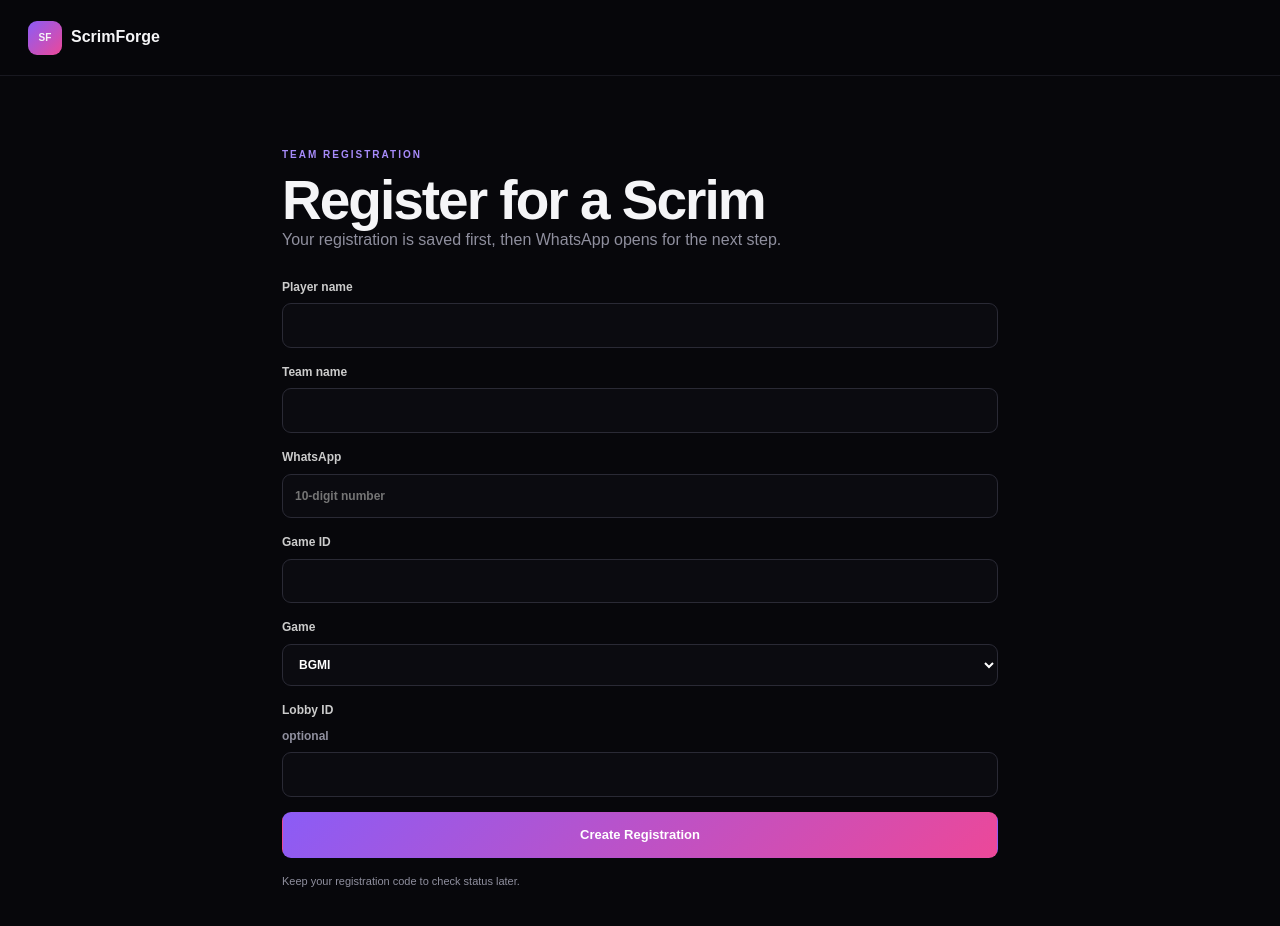
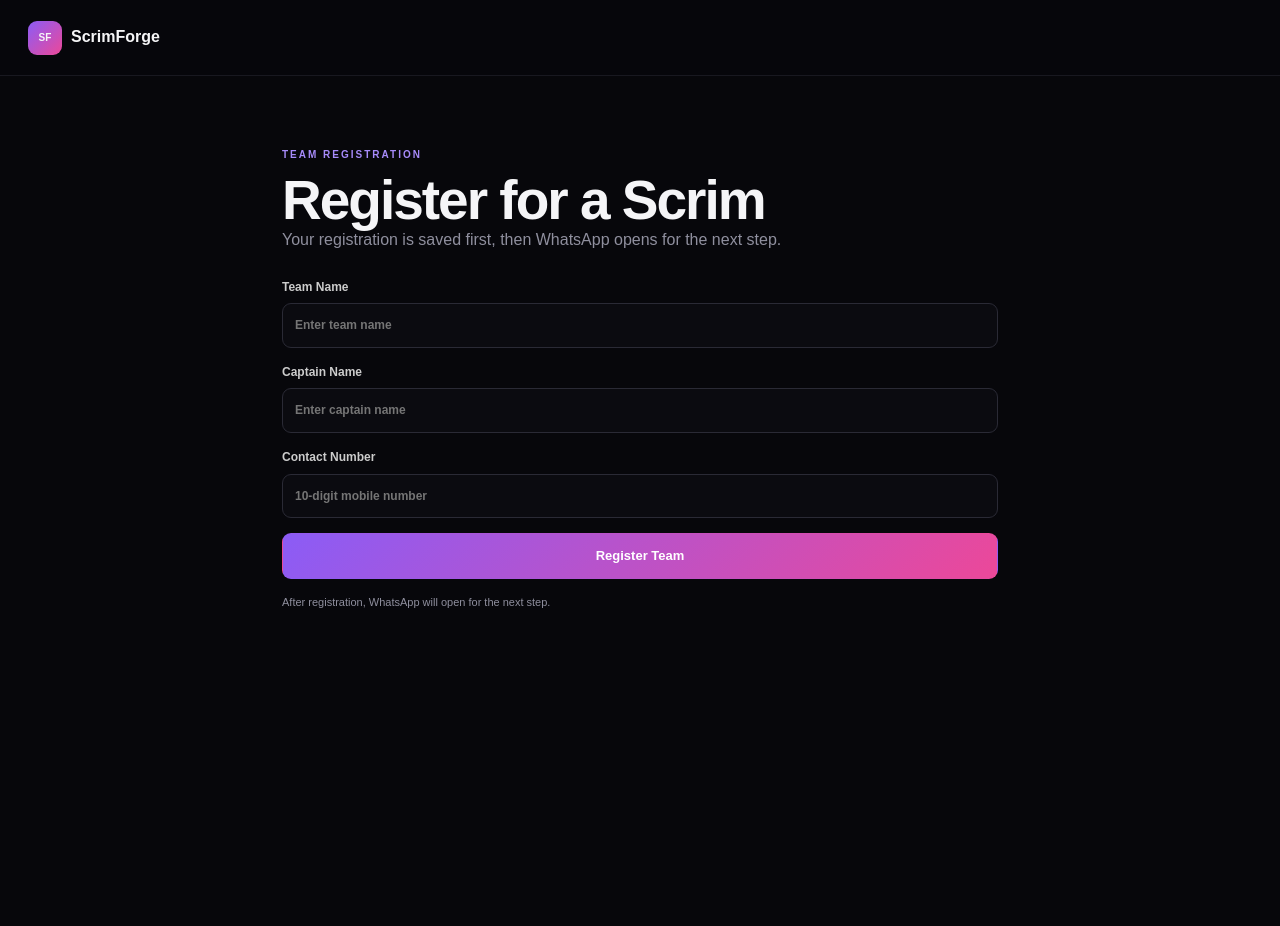
Before and after one commit to riot50090-svg/ScrimForge-V5, a Next.js app: page /register in a window 1280 px wide. Shown: the top 926 px of the page. After the commit the page ends 800 px from the top, so only its background shows below. Built offline with nearby package versions, Linux system fonts and the light colour scheme.

Commit message:
Update form.tsx

```diff
--- a/app/register/form.tsx
+++ b/app/register/form.tsx
@@ -1 +1,88 @@
-"use client";import {useState}from"react";export default function Form(){const[l,setL]=useState(false),[m,setM]=useState("");async function s(e:React.FormEvent<HTMLFormElement>){e.preventDefault();setL(true);const d=Object.fromEntries(new FormData(e.currentTarget));const r=await fetch("/api/register",{method:"POST",headers:{"Content-Type":"application/json"},body:JSON.stringify(d)});const j=await r.json();setL(false);if(!r.ok){setM(j.error);return}setM(`Registration code: ${j.code}`);window.location.href=j.whatsappUrl}return <form className="form" onSubmit={s}><label>Player name<input name="playerName" required/></label><label>Team name<input name="teamName" required/></label><label>WhatsApp<input name="whatsapp" required placeholder="10-digit number"/></label><label>Game ID<input name="gameId"/></label><label>Game<select name="game" defaultValue="BGMI"><option>BGMI</option><option>Free Fire</option><option>Valorant</option><option>Other</option></select></label><label>Lobby ID <span className="muted">optional</span><input name="lobbyId"/></label><button className="btn primary" disabled={l}>{l?"Creating...":"Create Registration"}</button>{m&&<div className="notice">{m}</div>}<p className="small muted">Keep your registration code to check status later.</p></form>}
+"use client";
+
+import { useState } from "react";
+
+export default function Form() {
+  const [loading, setLoading] = useState(false);
+  const [message, setMessage] = useState("");
+
+  async function submit(e: React.FormEvent<HTMLFormElement>) {
+    e.preventDefault();
+    setLoading(true);
+    setMessage("");
+
+    const data = Object.fromEntries(new FormData(e.currentTarget));
+
+    try {
+      const response = await fetch("/api/register", {
+        method: "POST",
+        headers: {
+          "Content-Type": "application/json",
+        },
+        body: JSON.stringify(data),
+      });
+
+      const result = await response.json();
+
+      if (!response.ok) {
+        setMessage(result.error || "Registration failed.");
+        setLoading(false);
+        return;
+      }
+
+      setMessage(`Registration code: ${result.code}`);
+
+      if (result.whatsappUrl) {
+        window.location.href = result.whatsappUrl;
+      }
+    } catch {
+      setMessage("Something went wrong. Please try again.");
+    }
+
+    setLoading(false);
+  }
+
+  return (
+    <form className="form" onSubmit={submit}>
+      <label>
+        Team Name
+        <input
+          name="teamName"
+          required
+          placeholder="Enter team name"
+        />
+      </label>
+
+      <label>
+        Captain Name
+        <input
+          name="captainName"
+          required
+          placeholder="Enter captain name"
+        />
+      </label>
+
+      <label>
+        Contact Number
+        <input
+          name="contactNumber"
+          required
+          inputMode="numeric"
+          pattern="[0-9]{10}"
+          maxLength={10}
+          placeholder="10-digit mobile number"
+        />
+      </label>
+
+      <button className="btn primary" disabled={loading}>
+        {loading ? "Registering..." : "Register Team"}
+      </button>
+
+      {message && <div className="notice">{message}</div>}
+
+      <p className="small muted">
+        After registration, WhatsApp will open for the next step.
+      </p>
+    </form>
+  );
+}
```
